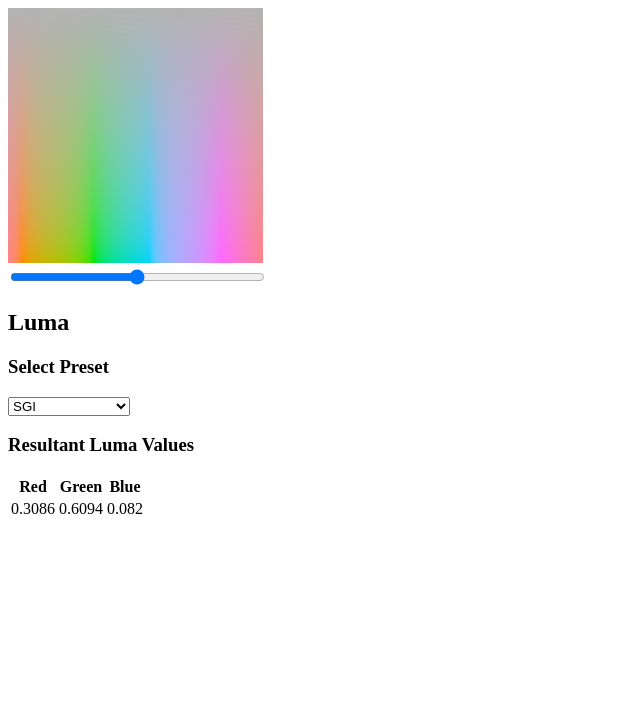
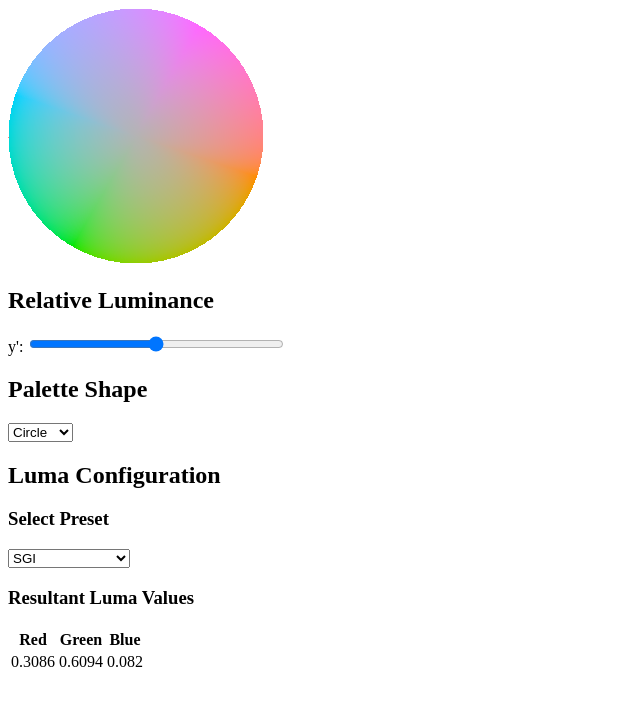
Before and after one commit to reneeverly/HSYp-color-picker, a plain HTML site: page index.html in a window 1280 px wide. Shown: the whole page, without its empty margins (0-640 px from the left). Drawn offline with Linux system fonts and the light colour scheme.

Commit message:
Switched to circle shape

```diff
--- a/index.html
+++ b/index.html
@@ -7,11 +7,17 @@
 <body>
 <canvas id="color-tile" width="255" height="255"></canvas>
 <br>
-<input type="range" min="0" max="255" value="127" class="slider" id="lumaval" onchange="maketile(lumaval.value/255.0)" style="width: 255px;"></input>
 <section>
-<h2>Luma</h2>
+<h2>Relative Luminance</h2>
+y': <input type="range" min="0" max="255" value="127" class="slider" id="lumaval" onchange="maketile()" style="width: 255px;"></input>
+<h2>Palette Shape</h2>
+<select onchange="maketile()" id="shaper">
+<option value="circle" selected="true">Circle</option>
+<option value="square">Square</option>
+</select>
+<h2>Luma Configuration</h2>
 <h3>Select Preset</h3>
-<select onchange="maketile(lumaval.value/255.0)" id="lumaselect">
+<select onchange="maketile()" id="lumaselect">
 <option value="r2020">ITU-R BT.2020-2</option>
 <option value="r709">ITU-R BT.709-6</option>
 <option value="r601">ITU-R BT.601-7</option>
@@ -30,7 +36,7 @@
 </section>
 <script src="src/maketile.js"></script>
 <script>
-maketile(lumaval.value/255.0)
+maketile()
 </script>
 </body>
 </html>
--- a/src/maketile.js
+++ b/src/maketile.js
@@ -1,17 +1,43 @@
-function maketile(y) {
+var opt = 1
+
+function maketile() {
+   let one = performance.now()
+
    let l_luma = {R: luma[lumaselect.value].R, G: luma[lumaselect.value].G, B: luma[lumaselect.value].B}
    tred.innerText = l_luma.R
    tgreen.innerText = l_luma.G
    tblue.innerText = l_luma.B
 
+   let y = lumaval.value / 255.0
 
-   var ctx = document.getElementById('color-tile').getContext('2d')
+   let shape = shaper.value
+
+   var can = document.getElementById('color-tile')
+   var ctx = can.getContext('2d')
    var tri
-   for (var h = 0; h < 255; h++) {
+
+   var newimage = ctx.createImageData(can.width, can.height)
+   var newctx = newimage.data
+
+   for (var h = 0; h < 255; h += 0.25) {
       for (var s = 0; s < 255; s++) {
          tri = HSYToRGB(h/255.0, s/255.0, y, l_luma.R, l_luma.G, l_luma.B)
-         ctx.fillStyle = 'rgb(' + delinearize(tri[0])*255.0 + ',' + delinearize(tri[1])*255.0 + ',' + delinearize(tri[2])*255.0 + ')'
-         ctx.fillRect(h, s, 1, 1)
+         let roundedX, roundedY
+         if (shape === 'square') {
+            roundedX = Math.round(h)
+            roundedY = Math.round(s)
+         } else {
+            roundedX = Math.floor(s / 2.0 * Math.cos(2.0 * 3.141592653589 * (h / 255.0))) + 128
+            roundedY = Math.floor(s / 2.0 * Math.sin(2.0 * 3.141592653589 * (h / 255.0))) + 128
+         }
+         let index = 4 * (can.width * roundedY + roundedX)
+         newctx[index + 0] = delinearize(tri[0])*255
+         newctx[index + 1] = delinearize(tri[1])*255
+         newctx[index + 2] = delinearize(tri[2])*255
+         newctx[index + 3] = 255
       }
    }
+
+   ctx.putImageData(newimage, 0, 0)
+   console.log(performance.now()-one)
 }
```
